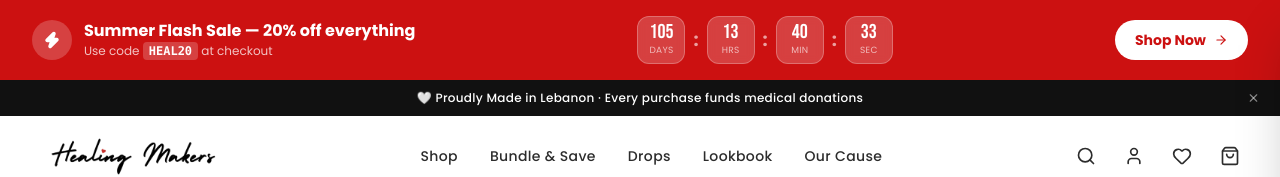
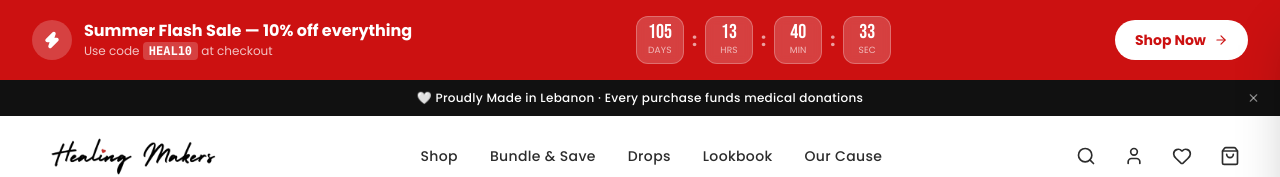
Before and after one commit to AntoineKhawand/healingmakers, a Next.js app: page / in a window 1280 px wide. Shown: the top 177 px of the page. Built offline with nearby package versions, Linux system fonts and the light colour scheme.

Commit message:
Fix flash sale banner to match actual promo code
Banner advertised HEAL20 for 20% off, but only WELCOME10/HEAL10 (10%)
are valid codes. Update banner copy and code to HEAL10 / 10% off.

```diff
--- a/components/home/FlashSaleBanner.tsx
+++ b/components/home/FlashSaleBanner.tsx
@@ -6,8 +6,8 @@ import { Zap, ArrowRight } from "lucide-react";
 
 // Flash sale ends at the autumn equinox — Sept 22 2026 23:59 Beirut time
 const SALE_END = new Date("2026-09-22T23:59:59+03:00").getTime();
-const SALE_LABEL = "Summer Flash Sale — 20% off everything";
-const SALE_CODE = "HEAL20";
+const SALE_LABEL = "Summer Flash Sale — 10% off everything";
+const SALE_CODE = "HEAL10";
 
 function pad(n: number) {
   return String(n).padStart(2, "0");
@@ -62,7 +62,7 @@ export default function FlashSaleBanner() {
             <p className="text-white font-bold text-[11px] leading-tight">
               Sale&nbsp;
               <span className="font-mono bg-white/20 px-1 py-0.5 rounded font-bold">{SALE_CODE}</span>
-              &nbsp;— 20% off
+              &nbsp;— 10% off
             </p>
           </div>
           <div className="flex items-center gap-0.5 shrink-0">
```
